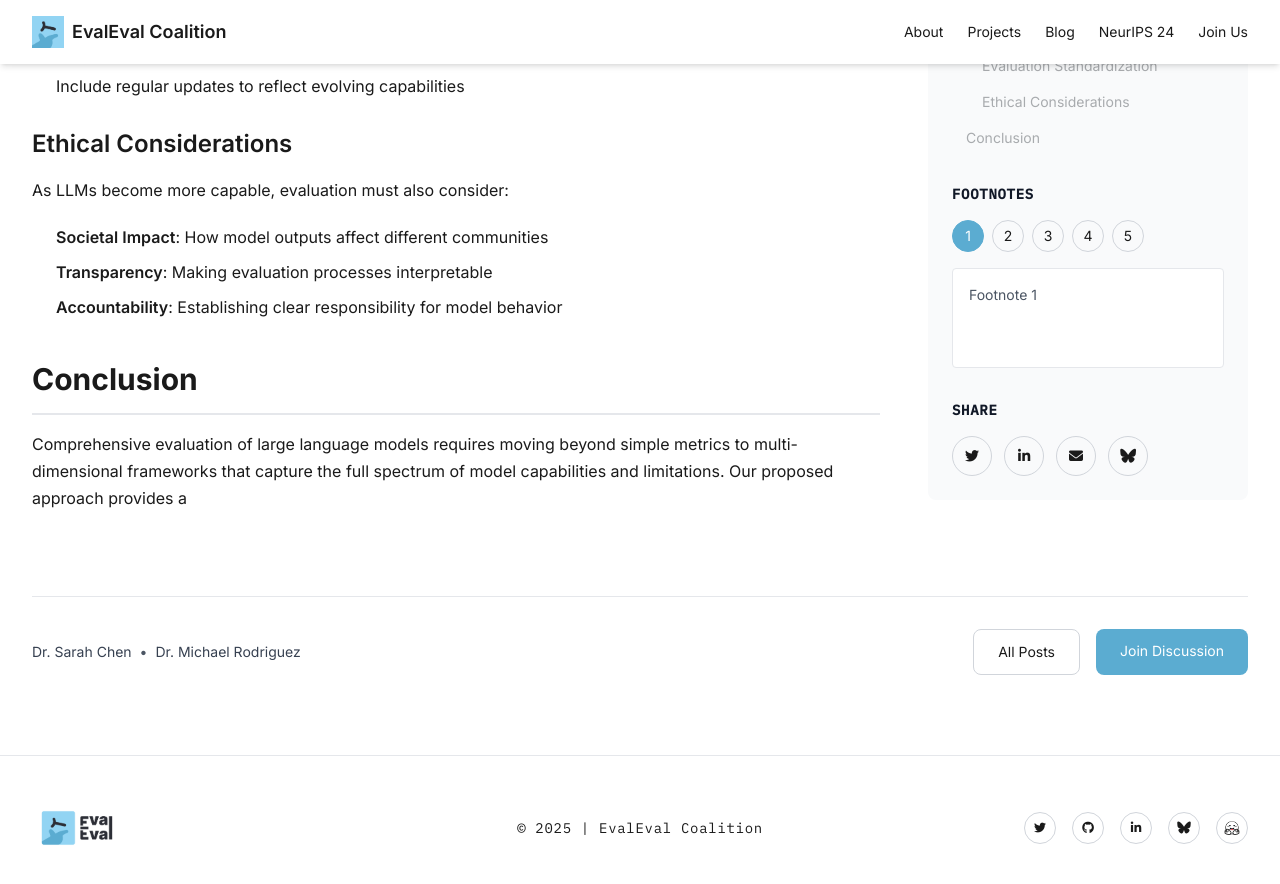
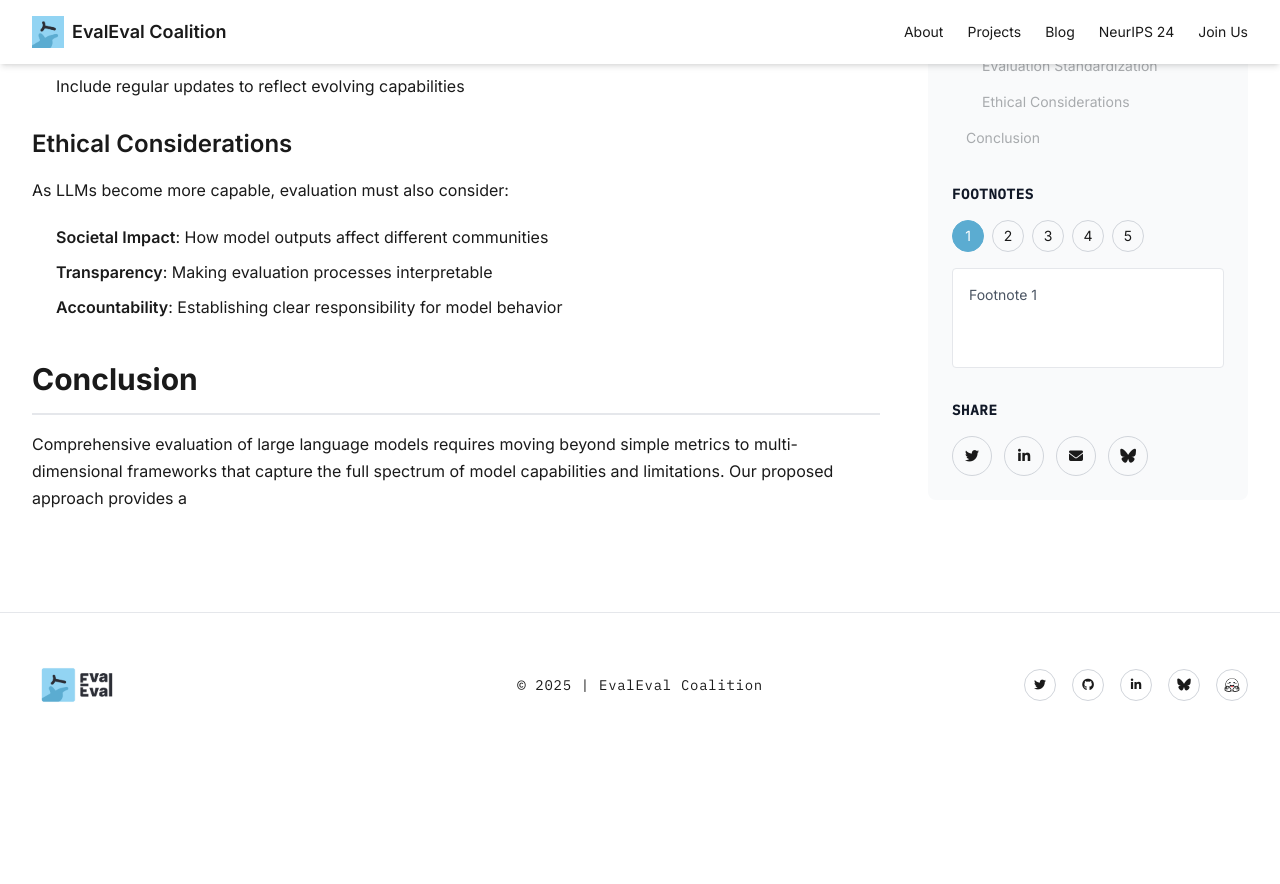
Before and after one commit to evaleval/evaleval.github.io, a Jekyll site: the page built from _posts/2025-05-01-blog-rethinking-eval-metrics.md, in a window 1280 px wide and 900 px high, scrolled down 5074 px. Shown: the top 884 px of the window. Built offline with Jekyll 4.4.1, drawn with Linux system fonts in a browser that asks for light colours; nearby versions of some CDN libraries; after the commit the page ends 5831 px from its top, so only the background shows below that.

Commit message:
clean posts layout

```diff
--- a/_layouts/post.html
+++ b/_layouts/post.html
@@ -129,42 +129,6 @@
                     </div>
                 </aside>
             </div>
-
-            <!-- Post Footer -->
-            <footer class="mt-16 pt-8 border-t border-gray-200">
-                <div class="flex flex-col md:flex-row justify-between items-start md:items-center">
-                    <div class="mb-6 md:mb-0">
-                        {% if page.authors and page.authors.size > 0 %}
-                        <div class="flex flex-wrap items-center space-x-2 text-sm text-gray-700">
-                            {% for author in page.authors %}
-                            <span>
-                                {% if author.url %}
-                                <a href="{{ author.url | relative_url }}" class="hover:text-blue-600 transition-colors">
-                                    {{ author.name }}
-                                </a>
-                                {% else %}
-                                {{ author.name }}
-                                {% endif %}
-                            </span>
-                            {% unless forloop.last %}
-                                <span class="text-gray-400">•</span>
-                            {% endunless %}
-                            {% endfor %}
-                        </div>
-                        {% endif %}
-                    </div>
-                    <div class="flex gap-4">
-                        <a href="{{ '/' | relative_url }}blog"
-                           class="px-6 py-3 border border-gray-300 rounded-lg font-medium text-sm hover:bg-gray-700 hover:text-white transition-all duration-300">
-                            All Posts
-                        </a>
-                        <a href="{{ '/' | relative_url }}#contact"
-                           class="px-6 py-3 bg-[#5bacd1] text-white rounded-lg font-medium text-sm hover:bg-gray-700 transition-all duration-300">
-                            Join Discussion
-                        </a>
-                    </div>
-                </div>
-            </footer>
         </div>
     </article>
 
```
